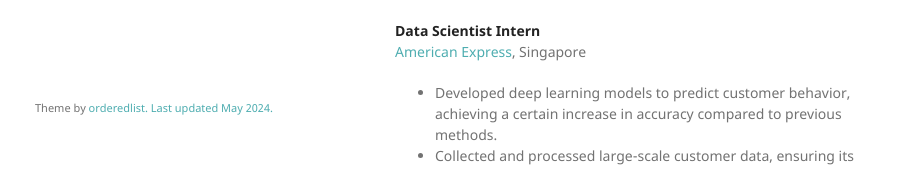
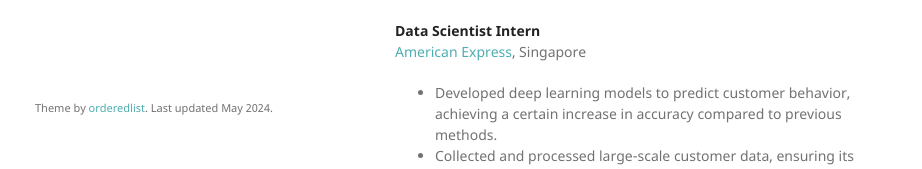
Before and after one commit to jiaxiang-cheng/jiaxiang-cheng.github.io, a Jekyll site: the page built from index.md, in a window 1280 px wide and 900 px high, scrolled down 556 px. Shown: the part 713-882 px from the top of the window, without its empty margins (175-1097 px from the left). Built offline with Jekyll 4.4.1, drawn with Linux system fonts in a browser that asks for light colours; our own code applies the rules of GitHub Pages for plain Markdown files.

Commit message:
update bottom content

```diff
--- a/_layouts/default.html
+++ b/_layouts/default.html
@@ -48,7 +48,7 @@
         {% if site.github.is_project_page %}
         <p>This project is maintained by <a href="{{ site.github.owner_url }}">{{ site.github.owner_name }}</a></p>
         {% endif %}
-        <p><small>Theme by <a href="https://github.com/orderedlist">orderedlist. Last updated May 2024.</a></small></p>
+        <p><small>Theme by <a href="https://github.com/orderedlist">orderedlist</a>. Last updated May 2024.</small></p>
       </footer>
     </div>
     <script src="{{ "/assets/js/scale.fix.js" | relative_url }}"></script>
```
